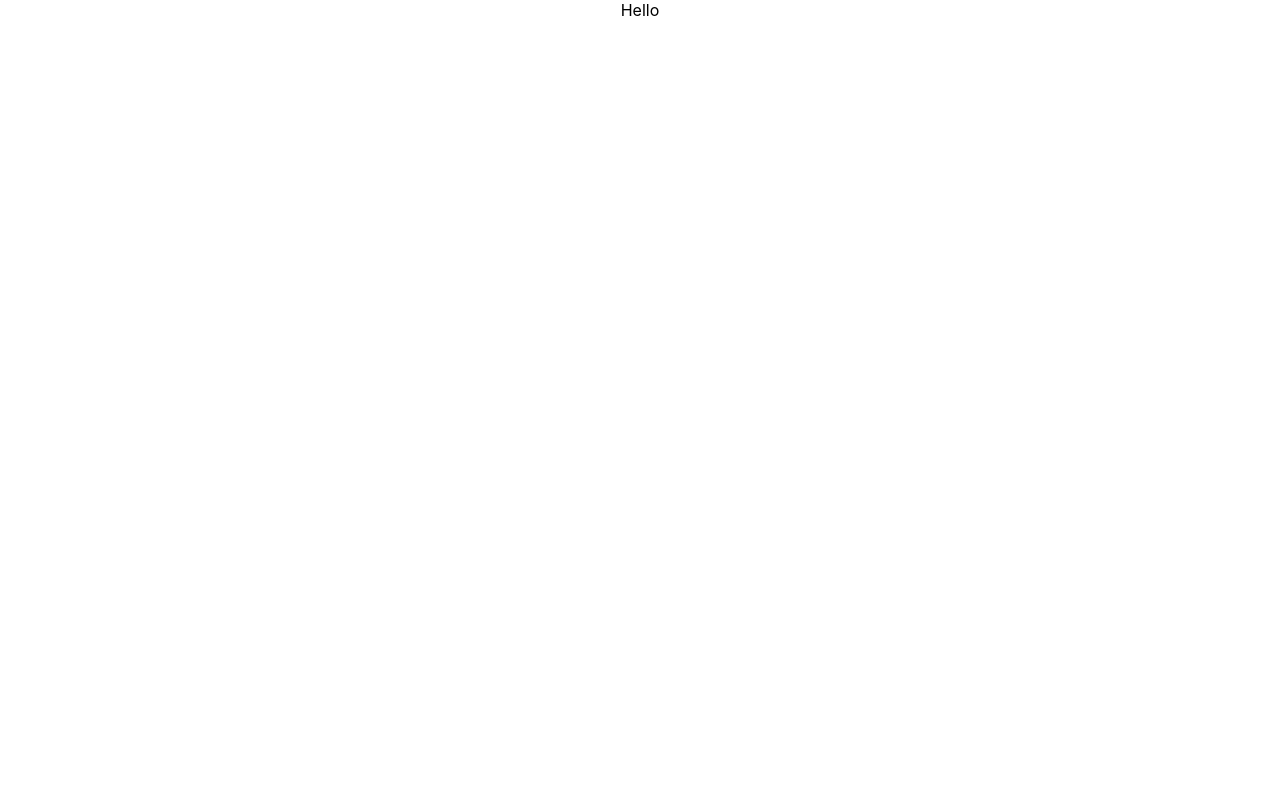
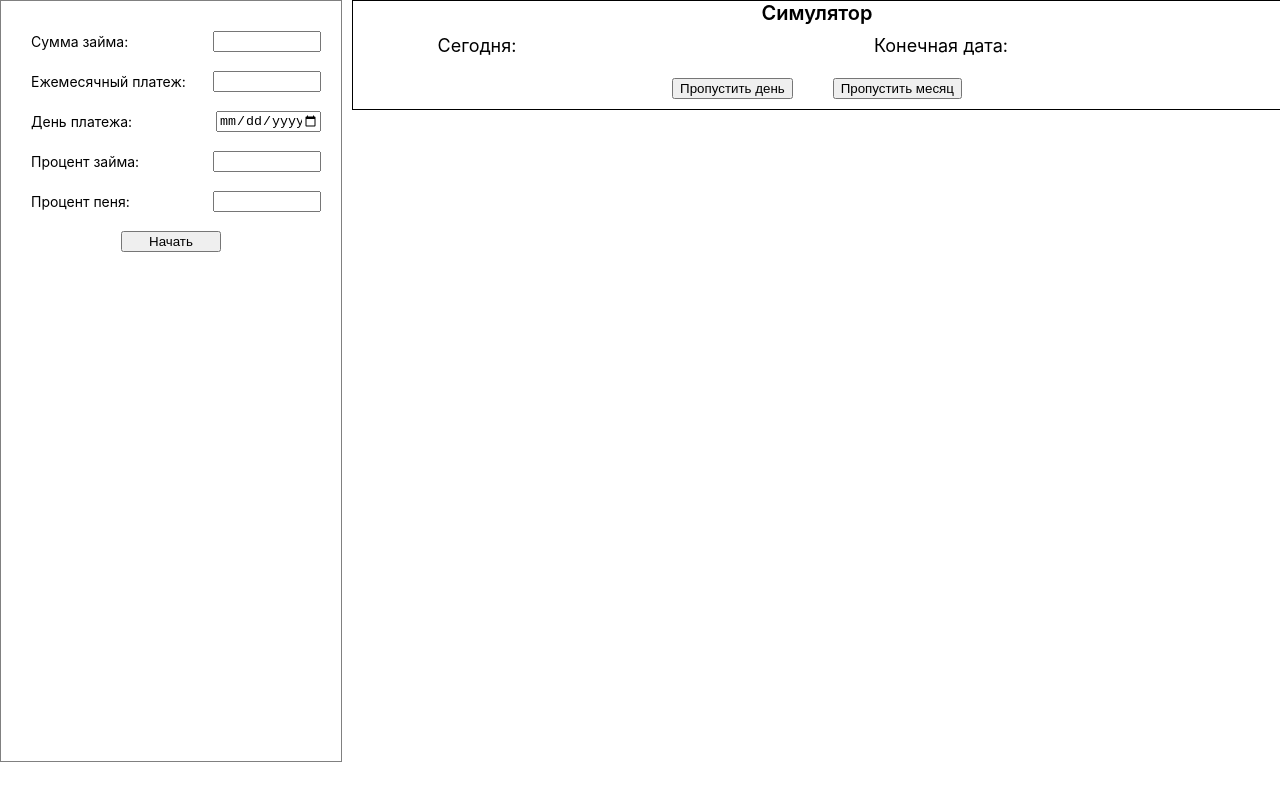
Before and after one commit to Nursatdeveloper/credit-calculator, a React (Create React App) app: page / in a window 1280 px wide. Built offline with nearby package versions, Linux system fonts and the light colour scheme.

Commit message:
implemented Form

```diff
--- a/package.json
+++ b/package.json
@@ -13,6 +13,7 @@
     "react": "^18.1.0",
     "react-dom": "^18.1.0",
     "react-scripts": "5.0.1",
+    "styled-components": "^5.3.5",
     "typescript": "^4.6.4",
     "web-vitals": "^2.1.4"
   },
--- a/src/App.css
+++ b/src/App.css
@@ -1,38 +1,8 @@
-.App {
-  text-align: center;
+.App{
+    display:flex;
 }
 
-.App-logo {
-  height: 40vmin;
-  pointer-events: none;
+.table__container{
+    width: 75%;
+    margin-left:10px;
 }
-
-@media (prefers-reduced-motion: no-preference) {
-  .App-logo {
-    animation: App-logo-spin infinite 20s linear;
-  }
-}
-
-.App-header {
-  background-color: #282c34;
-  min-height: 100vh;
-  display: flex;
-  flex-direction: column;
-  align-items: center;
-  justify-content: center;
-  font-size: calc(10px + 2vmin);
-  color: white;
-}
-
-.App-link {
-  color: #61dafb;
-}
-
-@keyframes App-logo-spin {
-  from {
-    transform: rotate(0deg);
-  }
-  to {
-    transform: rotate(360deg);
-  }
-}
--- a/src/App.tsx
+++ b/src/App.tsx
@@ -1,10 +1,17 @@
 import React from 'react';
 import './App.css';
+import Form from './components/Form';
+import SimulatorPanel from './components/SimulatorPanel';
 
 function App() {
   return (
     <div className="App">
-      Hello
+      <div className='form__container'>
+        <Form />
+      </div>
+      <div className='table__container'>
+        <SimulatorPanel />
+      </div>
     </div>
   );
 }
--- /dev/null
+++ b/src/components/Form.tsx
@@ -0,0 +1,52 @@
+import React, { useState } from 'react'
+import '../styles/Form.css'
+
+const Form = () => {
+
+    const [amount, setAmount] = useState<string>('');
+    const [monthlyPayment, setMonthlyPayment] = useState<string>('');
+    const [paymentDate, setPaymentDate] = useState<string>('');
+    const [interest, setInterest] = useState<string>('');
+    const [pentalty, setPenalty] = useState<string>('');
+
+    function start() {
+        const amountN = parseInt(amount);
+        const monthlyPaymentN = parseInt(monthlyPayment);
+        const interestN = parseInt(interest);
+        const pentaltyN = parseInt(pentalty)
+    }
+
+    function findFinalPaymentDate() {
+
+    }
+
+  return (
+    <div className='form__wrapper'>
+        <div className='form__item'>
+            <span className='input__title'>Сумма займа:</span>
+            <input type='text' className='form__input' onChange={e => setAmount(e.target.value)} />
+        </div>
+        <div className='form__item'>
+            <span className='input__title'>Ежемесячный платеж:</span>
+            <input type='text' className='form__input' onChange={e => setMonthlyPayment(e.target.value)} />
+        </div>
+        <div className='form__item'>
+            <span className='input__title'>День платежа:</span>
+            <input type='date' className='form__input' onChange={e => setPaymentDate(e.target.value)} />
+        </div>
+        <div className='form__item'>
+            <span className='input__title'>Процент займа:</span>
+            <input type='text' className='form__input' onChange={e => setInterest(e.target.value)} />
+        </div>
+        <div className='form__item'>
+            <span className='input__title'>Процент пеня:</span>
+            <input type='text' className='form__input' onChange={e => setPenalty(e.target.value)} />
+        </div>
+        <div className='form__item'>
+            <button className='btn__start' onClick={start}>Начать</button>
+        </div>
+    </div>
+  )
+}
+
+export default Form
--- /dev/null
+++ b/src/components/SimulatorPanel.tsx
@@ -0,0 +1,34 @@
+import React from 'react'
+import '../styles/SimulatorPanel.css'
+
+const SimulatorPanel = () => {
+  return (
+    <div className='sp__wrapper'>
+        <div className='sp__title'>
+            Симулятор
+        </div>
+        <div className='wrapper'>
+            <div className='date__wrapper'>
+                <span>Сегодня: </span>
+                <input type='text' className='date__input' />
+            </div>
+            <div className='date__wrapper'>
+                <span>Конечная дата: </span>
+                <input type='text' className='date__input' />
+            </div>
+        </div>
+        <div className='btn__container'>
+            <div className='wrapper'>
+                <div className='btn__wrapper'>
+                    <button>Пропустить день</button>
+                </div>
+                <div className='btn__wrapper'>
+                    <button>Пропустить месяц</button>
+                </div>
+            </div>
+        </div>
+    </div>
+  )
+}
+
+export default SimulatorPanel
--- /dev/null
+++ b/src/styles/Form.css
@@ -0,0 +1,29 @@
+.form__wrapper{
+    border:1px solid grey;
+    width:300px;
+    padding:20px;
+    height:90vh;
+}
+
+.form__item{
+    padding:10px;
+    position:relative;
+}
+
+.input__title{
+    font-size:14px;
+}
+
+.form__input{
+    position:absolute;
+    right:0px;
+    width:100px;
+    outline-color: green;
+}
+
+.btn__start{
+    width:100px;
+    display: block;
+    margin-left:auto;
+    margin-right:auto;
+}
--- /dev/null
+++ b/src/styles/SimulatorPanel.css
@@ -0,0 +1,40 @@
+.sp__wrapper{
+    border:1px solid black;
+    width:100%;
+}
+
+.sp__title{
+    font-weight: 600;
+    text-align: center;
+    font-size: 20px;
+}
+
+.wrapper{
+    display: flex;
+    padding-top:10px;
+    padding-bottom:10px;
+}
+
+.date__wrapper{
+    width:50%;
+    text-align: center;
+    font-size:18px;
+}
+
+.date__input{
+    border:0;
+    outline: none;
+    font-size:16px;
+
+}
+
+.btn__container{
+    margin-left: auto;
+    margin-right: auto;
+    width: fit-content;
+}
+
+.btn__wrapper{
+    padding-left:20px;
+    padding-right:20px;
+}
```
Also changed, not shown: 1 other file (tests, documents, lock files or other folders).
